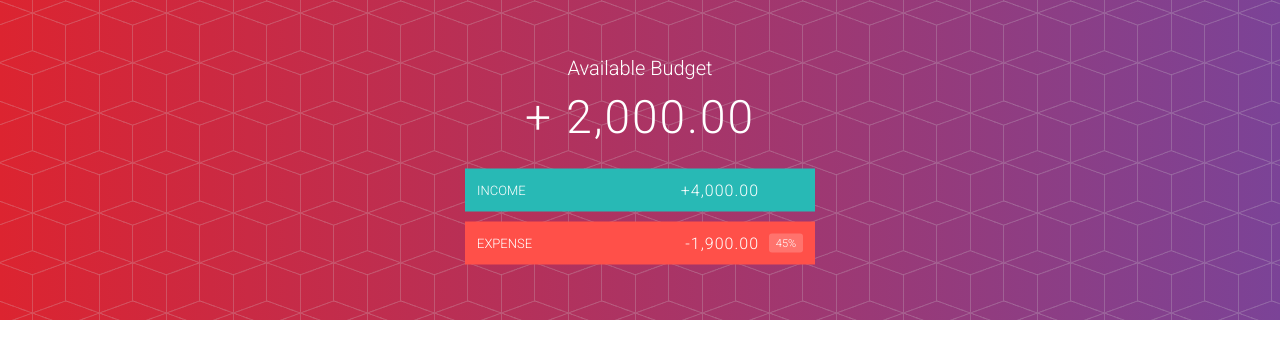
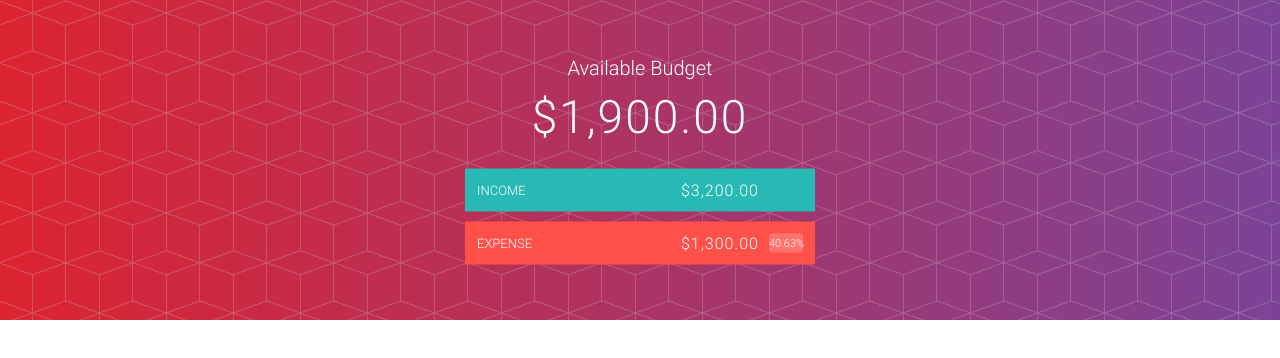
Before and after one commit to Joselam97/BudgetApplication, a plain HTML site: page html/index.html in a window 1280 px wide. Drawn offline with Linux system fonts and the light colour scheme.

Commit message:
Implementacion de Funciones y formato para los valores en 'app.js'

```diff
--- a/html/index.html
+++ b/html/index.html
@@ -7,7 +7,7 @@
     <link rel="stylesheet" href="/BudgetApplication/css/estilos.css"/>
     <link href="https://fonts.googleapis.com/css2?family=Roboto:wght@100;300&display=swap" rel="stylesheet">
 </head>
-<body>
+<body onload="cargarApp()">
     <div class="cabecero">
         <div class="presupuesto">
 
@@ -15,12 +15,12 @@
                 Available Budget
             </div>
 
-            <div class="presupuesto_valor">+ 2,000.00</div>
+            <div class="presupuesto_valor" id="presupuesto">+ 8,000.00</div>
 
             <div class="presupuesto_ingreso limpiarEstilos">
                 <div class="presupuesto_ingreso--texto">Income</div>
                 <div class="derecha">
-                    <div class="presupuesto_ingreso--valor">+4,000.00</div>
+                    <div class="presupuesto_ingreso--valor" id="ingresos">+4,000.00</div>
                     <div class="presupuesto_ingreso--porcentaje">&nbsp;</div>
                 </div>
             </div>
@@ -28,8 +28,8 @@
             <div class="presupuesto_egreso limpiarEstilos">
                 <div class="presupuesto_egreso--texto">Expense</div>
                 <div class="derecha limpiarEstilos">
-                    <div class="presupuesto_egreso--valor">-1,900.00</div>
-                    <div class="presupuesto_egreso--porcentaje">45%</div>
+                    <div class="presupuesto_egreso--valor" id="egresos">-1,900.00</div>
+                    <div class="presupuesto_egreso--porcentaje" id="porcentaje">45%</div>
                 </div>
             </div>
 
@@ -37,8 +37,8 @@
     </div>
 
     <script src="/BudgetApplication/js/Dato.js"></script>
-    <script src="/BudgetApplication/js/Income.js"></script>
-    <script src="/BudgetApplication/js/Expense.js"></script>
+    <script src="/BudgetApplication/js/Ingreso.js"></script>
+    <script src="/BudgetApplication/js/Egreso.js"></script>
     <script src="/BudgetApplication/js/app.js"></script>
 </body>
 </html>
--- a/js/app.js
+++ b/js/app.js
@@ -0,0 +1,46 @@
+const ingresos = [
+    new Ingreso('Salario',1700.00),
+    new Ingreso('Venta coche',1500)
+];
+
+const egresos = [
+    new Egreso('Renta departamento',900),
+    new Egreso('Ropa',400)
+];
+
+let cargarApp = ()=>{
+    cargarCabecero();
+}
+
+let totalIngresos = ()=>{
+    let totalIngreso = 0;
+    for(let ingreso of ingresos){
+        totalIngreso += ingreso.valor;
+    }
+    return totalIngreso;
+}
+
+let totalEgresos = ()=>{
+    let totalEgreso = 0;
+    for(let egreso of egresos){
+        totalEgreso += egreso.valor;
+    }
+    return totalEgreso;
+}
+
+let cargarCabecero = ()=>{
+    let presupuesto = totalIngresos() - totalEgresos();
+    let porcentajeEgreso = totalEgresos()/totalIngresos();
+    document.getElementById('presupuesto').innerHTML = formatoMoneda(presupuesto);
+    document.getElementById('porcentaje').innerHTML = formatoPorcentaje(porcentajeEgreso);
+    document.getElementById('ingresos').innerHTML = formatoMoneda(totalIngresos());
+    document.getElementById('egresos').innerHTML = formatoMoneda(totalEgresos());
+}
+
+const formatoMoneda = (valor)=>{
+    return valor.toLocaleString('en-US',{style:'currency',currency:'USD',minimumFractionDigits:2});
+}
+
+const formatoPorcentaje = (valor)=>{
+    return valor.toLocaleString('en-US',{style:'percent',minimumFractionDigits:2});
+}
```
